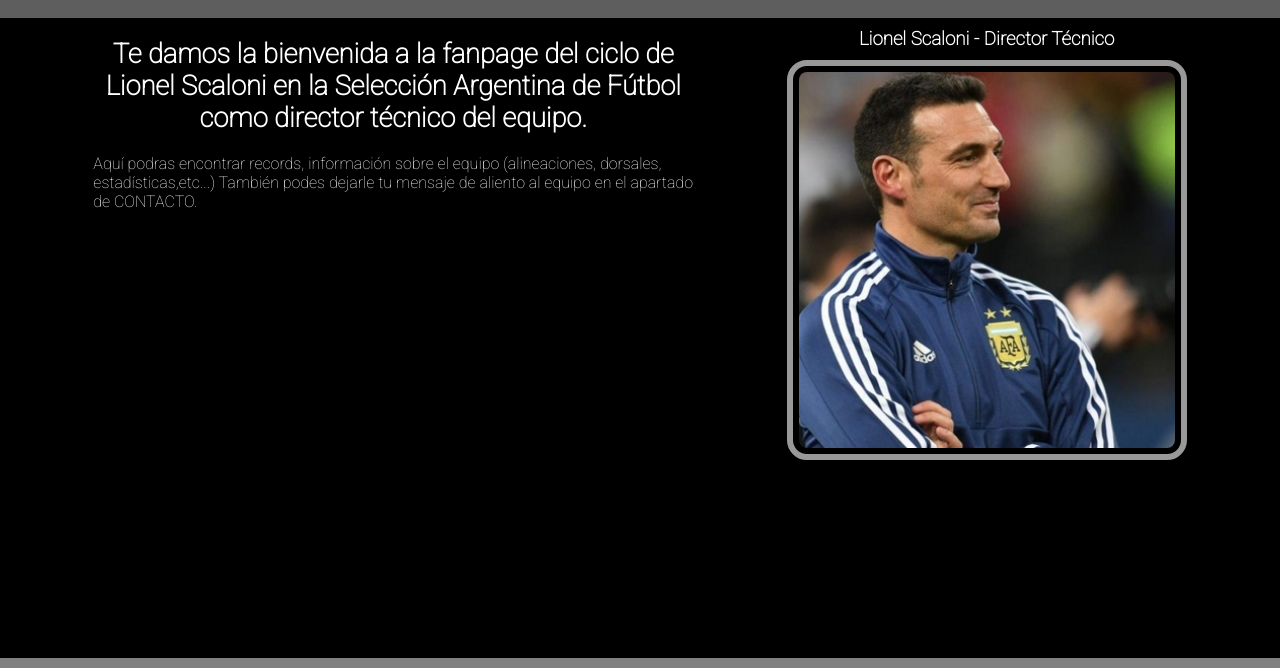
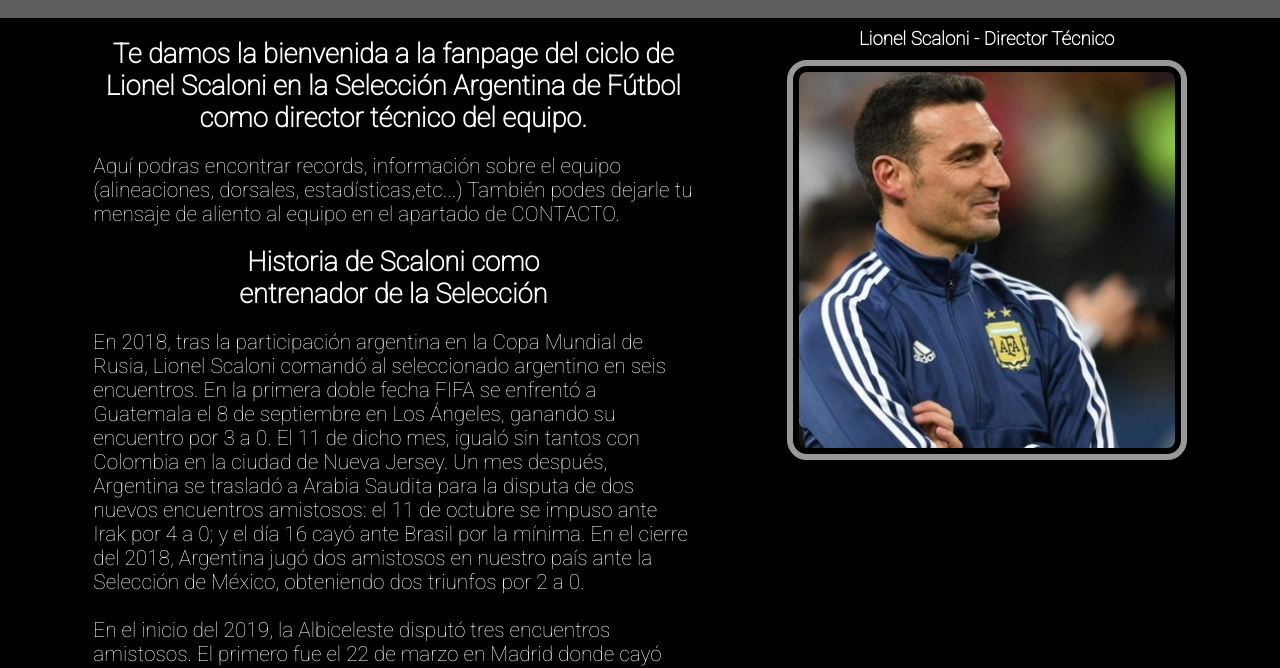
Before and after one commit to GonzaloRamos01/Scaloneta, a website: page index.html in a window 1280 px wide. Shown: the part 78-746 px from the top of the page. Drawn offline with Linux system fonts and the light colour scheme.

Commit message:
cambios en el index, agregado de contenido

```diff
--- a/index.html
+++ b/index.html
@@ -61,6 +61,49 @@
                 También podes dejarle tu mensaje de aliento al equipo en el apartado de <a class="linkcontacto"
                     href="pages/contacto.html">CONTACTO.</a>
             </p>
+            <h3 class="titulo__secundario">Historia de Scaloni como <br> entrenador de la Selección</h3>
+            <p class="texto__parrafo2">En 2018, tras la participación argentina en la Copa Mundial de Rusia, Lionel
+                Scaloni comandó al seleccionado argentino en seis encuentros. En la primera doble fecha FIFA se enfrentó
+                a Guatemala el 8 de septiembre en Los Ángeles, ganando su encuentro por 3 a 0. El 11 de dicho mes,
+                igualó sin tantos con Colombia en la ciudad de Nueva Jersey. Un mes después, Argentina se trasladó a
+                Arabia Saudita para la disputa de dos nuevos encuentros amistosos: el 11 de octubre se impuso ante Irak
+                por 4 a 0; y el día 16 cayó ante Brasil por la mínima. En el cierre del 2018, Argentina jugó dos
+                amistosos en nuestro país ante la Selección de México, obteniendo dos triunfos por 2 a 0.
+<br><br>
+                En el inicio del 2019, la Albiceleste disputó tres encuentros amistosos. El primero fue el 22 de marzo
+                en Madrid donde cayó ante Venezuela por 3 a 1. Cuatro días después, en Marruecos, enfrentó al
+                seleccionado local logrando un triunfo por 1 a 0. En la previa a la Copa América, en el estadio San Juan
+                del Bicentenario, la Selección Argentina se despidió de su gente con un triunfo contundente: se impuso
+                ante Honduras por 5 a 1.
+<br><br>
+                Ya en Brasil, el seleccionado nacional llegó a los Cuartos de Final del certamen luego de superar la
+                primera fase y a Venezuela en los Octavos. El último choque oficial fue ante Chile, donde obtuvo el
+                tercer puesto.
+                Una vez finalizada la Copa América, el equipo realizó una gira por Estados Unidos en la que igualó 0-0
+                ante Chile y derrotó de manera contundente a México por 4-0.
+                En la fecha FIFA de octubre, la Selección afrontó dos pruebas importantes: empató 2-2 frente a Alemania
+                y superó 6-1 a Ecuador. En sus dos últimos compromisos de 2019, la Albiceleste derrotó 1-0 a Brasil e
+                igualó 2-2 con Uruguay en Mendoza.
+<br><br>
+                Tras la postergación a causa de la pandemia por COVID-19, la Selección de Scaloni volvió al ruedo el 8
+                de octubre de 2020 en la disputa de la primera fecha de las Eliminatorias rumbo al Mundial de Qatar
+                2022: triunfo 1-0 frente a Ecuador en el estadio Alberto J. Armando. En la segunda jornada, el 13 de
+                octubre, el elenco nacional se impuso ante Bolivia por 2 a 1 en condición de visitante.
+<br><br>
+                El 12 de noviembre, por la tercera fecha del recorrido hacia la máxima competencia mundial, el conjunto
+                Albiceleste igualó 1-1 ante Paraguay en un partido que tuvo, nuevamente, al estadio Alberto J. Armando
+                como escenario. Para cerrar la doble-fecha del mes, triunfo sobre Perú por 2 a 0 en Lima.
+<br><br>
+                Luego de un largo parate, el equipo volvió a competir: el 3 de junio igualó 1-1 frente a Chile, en
+                Santiago del Estero. Cinco días después, empató 2-2 ante Colombia en Barranquilla.
+<br><br>
+                Ya el 14 de junio, Argentina inició la postergada Copa América, cuya disputa se pactó en territorio
+                brasileño. En el debut fue 1 a 1 ante Chile. En la segunda fecha, 1-0 sobre Uruguay y en la tercera el
+                mismo resultado ante Paraguay. En el cierre de la fase de grupos, goleó 4-1 a Bolivia. En cuartos de
+                final, derrotó a Ecuador por 3 a 0. En la Semifinal le tocó enfrentar a Colombia, el partido fue
+                Luego de esa victoria agónica al seleccionado de Scaloni le toco jugar contra Brasil la final de la Copa América
+                en el Maracana, ese día de la mano de Angel Di María Argentina ganó por la mínima. Así Lionel Scaloni
+                consiguio su primer titulo como entrenador de la Selección. </p>
         </div>
         <div class="card">
             <h3 class="card__piefoto">Lionel Scaloni - Director Técnico</h3>
--- a/scss/_mainindex.scss
+++ b/scss/_mainindex.scss
@@ -5,7 +5,7 @@
     "main main"
     "footer footer";
     grid-template-columns: 50% 50%;
-    grid-template-rows:12vh 80vh 10vh;
+    grid-template-rows:12vh auto 10vh;
     }
 
 .main {
@@ -22,8 +22,12 @@
             font-size: 1.7em;
             text-align: center;
         }
+        .texto__parrafo2{
+            font-size: 1.3rem;
+            margin: 20px;
+        }
         .texto__parrafo {
-            font-size: 1em;
+            font-size: 1.3rem;
             margin: 20px;
             .linkcontacto {
                 color: white;
```
Also changed, not shown: css/main.css.
